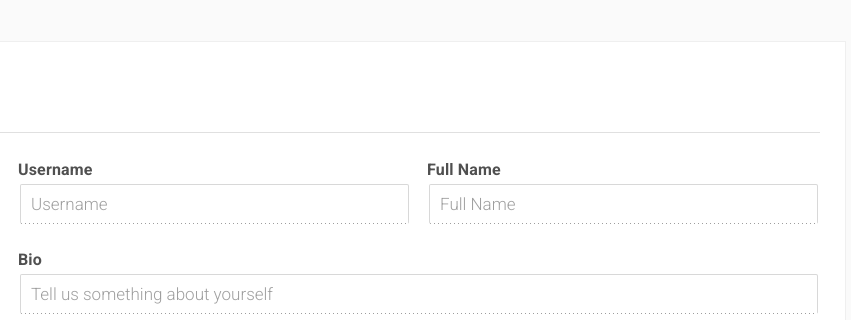
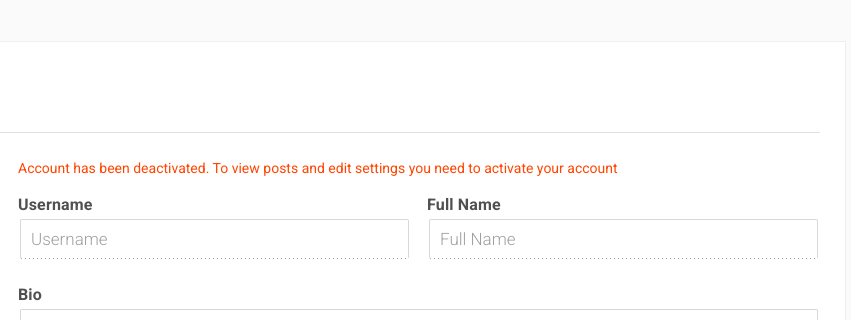
Before and after one commit to nazarkryp/blogapp, a website: page src/index.html at #/settings in a window 1280 px wide. Shown: the part 84-404 px from the top of the page, 320-1171 px from the left. Drawn offline with Linux system fonts and the light colour scheme; no server answers.

Commit message:
Added message to setttings

```diff
--- a/src/app/components/settings/settings.html
+++ b/src/app/components/settings/settings.html
@@ -17,6 +17,9 @@
                 </div>
             </div>
             <div class="md-padding left" layout="column" flex>
+                <div class="md-padding bottom" ng-if="!vm.settings.isActive">
+                    <span class="description warning">Account has been deactivated. To view posts and edit settings you need to activate your account</span>
+                </div>
                 <div layout="row">
                     <div class="md-padding right" flex>
                         <label class="md-subhead bold" for="username">Username</label>
```
